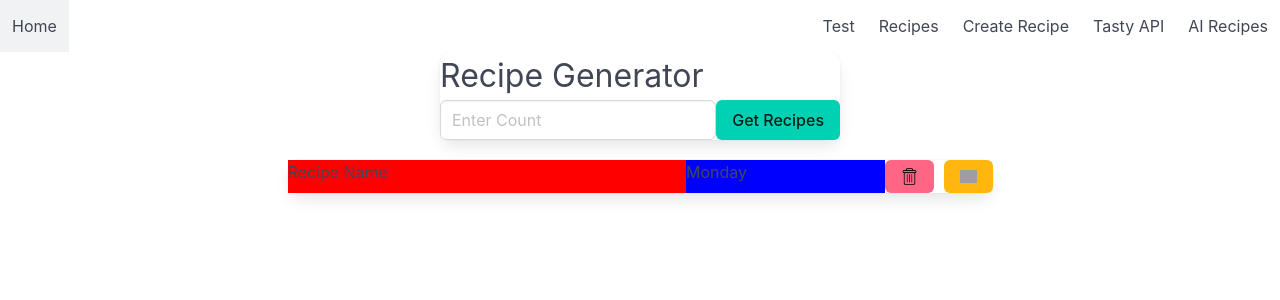
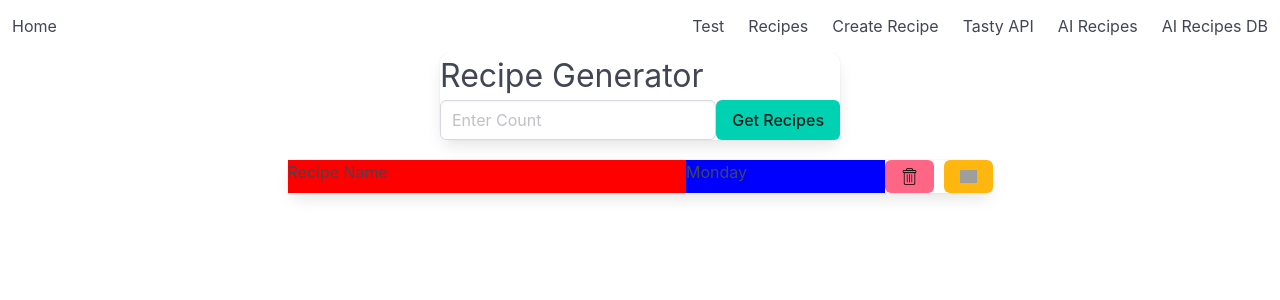
Before and after one commit to SkateCodeN/RecipesApp, a React (Vite) app in the folder recipeApp-frontend/: page / in a window 1280 px wide. Shown: the top 300 px of the page. Built offline with nearby package versions, Linux system fonts and the light colour scheme; grey boxes are pictures that could not be loaded.

Commit message:
added route for ai db to navbar

```diff
--- a/recipeApp-frontend/src/components/Navbar.jsx
+++ b/recipeApp-frontend/src/components/Navbar.jsx
@@ -48,6 +48,9 @@ const Navbar = () => {
                         <Link to="/aiRecipes" className="navbar-item">
                             AI Recipes
                         </Link>
+                        <Link to="/aidbRecipes" className="navbar-item">
+                            AI Recipes DB
+                        </Link>
                 </div>
             </div>
         </nav>
```
